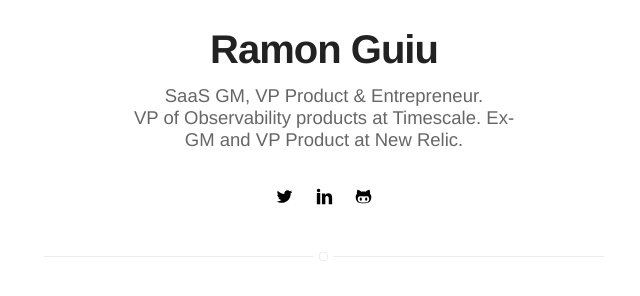
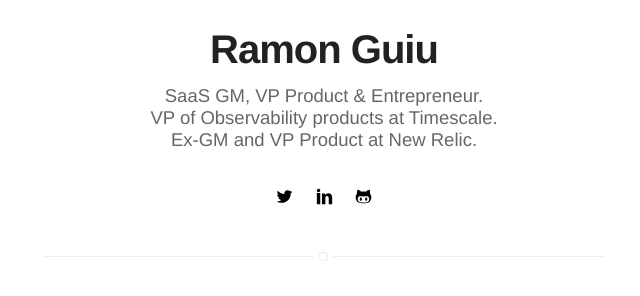
Before and after one commit to ramonguiu/ramonguiu.github.io, a Jekyll site: the page built from index.html, in a window 1280 px wide. Shown: the part 252-548 px from the top of the page, without its empty margins (316-956 px from the left). Built offline with Jekyll 4.4.1, drawn with Linux system fonts in a browser that asks for light colours.

Commit message:
cosmetics

```diff
--- a/_config.yml
+++ b/_config.yml
@@ -1,7 +1,7 @@
 # main text of home
 name: Ramon Guiu
 #bio: I am an engineer with an MBA who has found his passion in leading teams to build and take to market high-growth SaaS products
-bio: SaaS GM, VP Product & Entrepreneur.<br/> VP of Observability products at Timescale. Ex-GM and VP Product at New Relic.
+bio: SaaS GM, VP Product & Entrepreneur.<br/> VP of Observability products at Timescale.<br/> Ex-GM and VP Product at New Relic.
 # twitter summary info
 description: Ramon Guiu is a SaaS GM, VP Product & Entrepreneur. Currently VP of Observability products at Timescale
 
```
